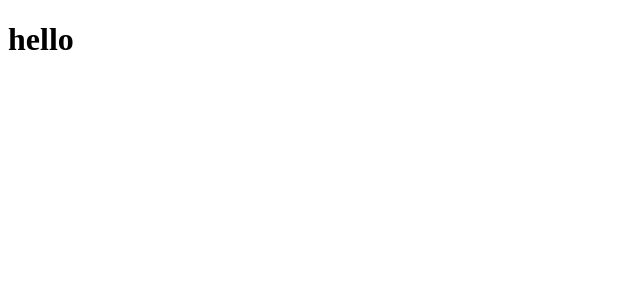
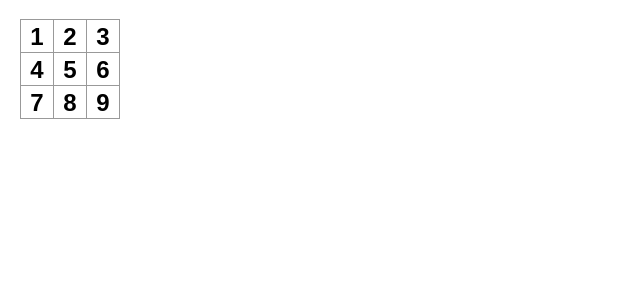
Before and after one commit to alirezasha01/tic-tac-toe, a React (Create React App) app: page / in a window 1280 px wide. Shown: the top 300 px of the page, without its empty margins (0-640 px from the left). Built offline with nearby package versions, Linux system fonts and the light colour scheme.

Commit message:
Static to dynamic conversion table

```diff
--- a/public/index.html
+++ b/public/index.html
@@ -2,42 +2,12 @@
 <html lang="en">
   <head>
     <meta charset="utf-8" />
-    <link rel="icon" href="%PUBLIC_URL%/favicon.ico" />
     <meta name="viewport" content="width=device-width, initial-scale=1" />
-    <meta name="theme-color" content="#000000" />
-    <meta
-      name="description"
-      content="Web site created using create-react-app"
-    />
     <link rel="apple-touch-icon" href="%PUBLIC_URL%/logo192.png" />
-    <!--
-      manifest.json provides metadata used when your web app is installed on a
-      user's mobile device or desktop. See https://developers.google.com/web/fundamentals/web-app-manifest/
-    -->
-    <link rel="manifest" href="%PUBLIC_URL%/manifest.json" />
-    <!--
-      Notice the use of %PUBLIC_URL% in the tags above.
-      It will be replaced with the URL of the `public` folder during the build.
-      Only files inside the `public` folder can be referenced from the HTML.
-
-      Unlike "/favicon.ico" or "favicon.ico", "%PUBLIC_URL%/favicon.ico" will
-      work correctly both with client-side routing and a non-root public URL.
-      Learn how to configure a non-root public URL by running `npm run build`.
-    -->
-    <title>React App</title>
+    <title> Tic-Tac-Toe </title>
   </head>
   <body>
     <noscript>You need to enable JavaScript to run this app.</noscript>
     <div id="root"></div>
-    <!--
-      This HTML file is a template.
-      If you open it directly in the browser, you will see an empty page.
-
-      You can add webfonts, meta tags, or analytics to this file.
-      The build step will place the bundled scripts into the <body> tag.
-
-      To begin the development, run `npm start` or `yarn start`.
-      To create a production bundle, use `npm run build` or `yarn build`.
-    -->
   </body>
 </html>
--- a/src/App.js
+++ b/src/App.js
@@ -1,9 +1,25 @@
 import React from "react";
+import "./style.css"
+import Square from "./components/Square";
 
 function App() {
   return (
     <>
-     <h1>hello</h1>
+    <div className="board-row">
+      <Square value="1"/>
+      <Square value="2"/>
+      <Square value="3"/>
+    </div>
+    <div className="board-row">
+      <Square value="4"/>
+      <Square value="5"/>
+      <Square value="6"/>
+    </div>
+    <div className="board-row">
+      <Square value="7"/>
+      <Square value="8"/>
+      <Square value="9"/>
+    </div>
     </>
   );
 }
--- /dev/null
+++ b/src/components/Square.jsx
@@ -0,0 +1,12 @@
+import React from "react";
+import "../style.css"
+
+const Square = ({value}) => {
+    return(
+    <>
+      <button className="square">{value}</button>
+    </>
+    )
+}
+
+export default Square
--- /dev/null
+++ b/src/style.css
@@ -0,0 +1,76 @@
+* {
+    box-sizing: border-box;
+  }
+
+  body {
+    font-family: sans-serif;
+    margin: 20px;
+    padding: 0;
+  }
+
+  h1 {
+    margin-top: 0;
+    font-size: 22px;
+  }
+
+  h2 {
+    margin-top: 0;
+    font-size: 20px;
+  }
+
+  h3 {
+    margin-top: 0;
+    font-size: 18px;
+  }
+
+  h4 {
+    margin-top: 0;
+    font-size: 16px;
+  }
+
+  h5 {
+    margin-top: 0;
+    font-size: 14px;
+  }
+
+  h6 {
+    margin-top: 0;
+    font-size: 12px;
+  }
+
+  code {
+    font-size: 1.2em;
+  }
+
+  ul {
+    padding-left: 20px;
+  }
+  .square {
+    background: #fff;
+    border: 1px solid #999;
+    float: left;
+    font-size: 24px;
+    font-weight: bold;
+    line-height: 34px;
+    height: 34px;
+    margin-right: -1px;
+    margin-top: -1px;
+    padding: 0;
+    text-align: center;
+    width: 34px;
+  }
+  .board-row:after {
+    clear: both;
+    content: '';
+    display: table;
+  }
+  .status {
+    margin-bottom: 10px;
+  }
+  .game {
+    display: flex;
+    flex-direction: row;
+  }
+  .game-info {
+    margin-left: 20px;
+  }
```
